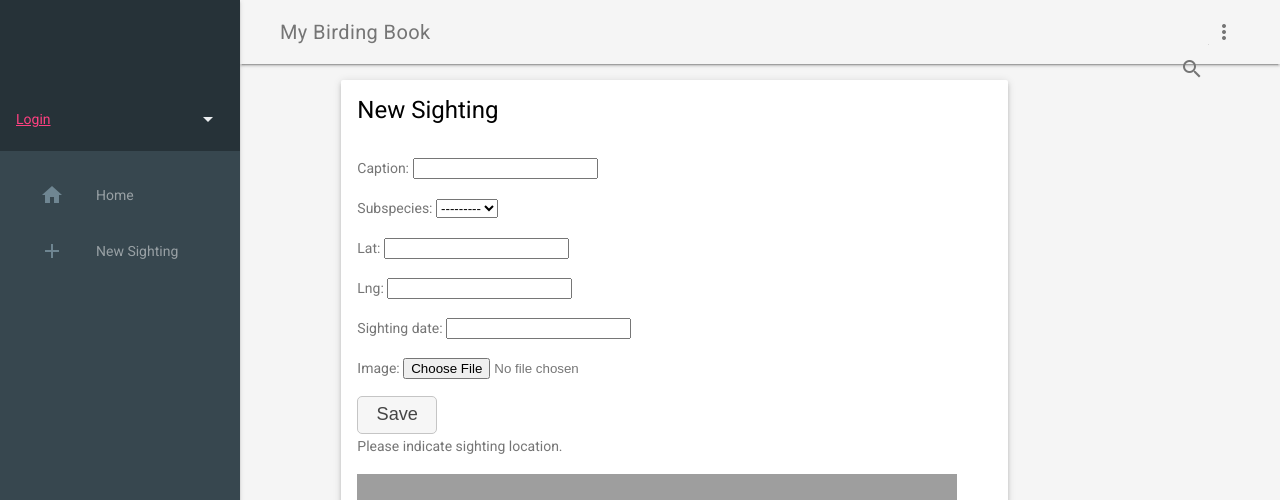
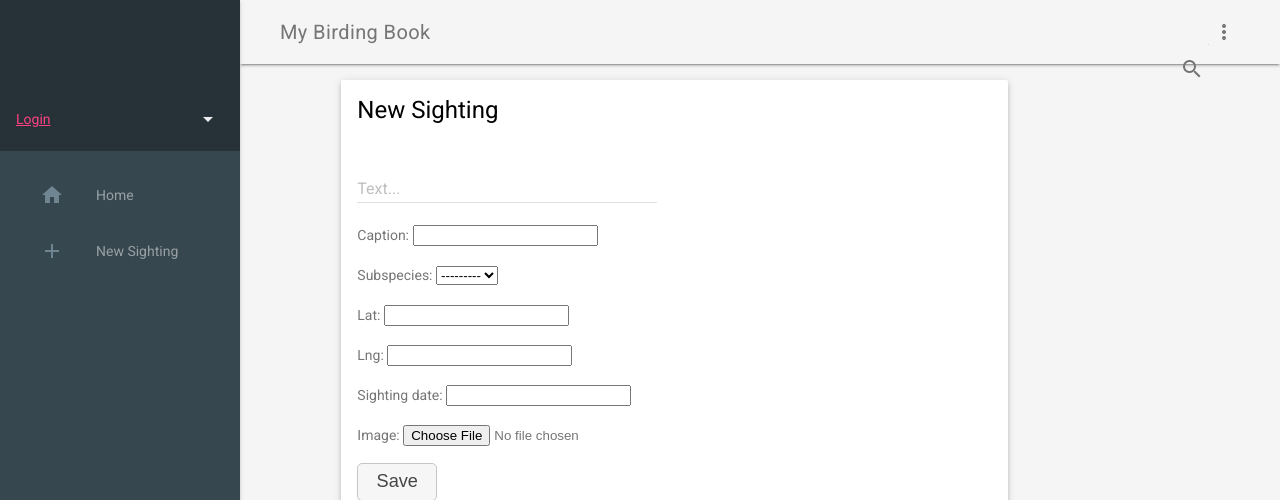
Before and after one commit to jefferythewind/theBirdingBook, a Django app: page /new_sighting/ in a window 1280 px wide. Shown: the top 500 px of the page. Run offline with Django 3.2, Linux system fonts and the light colour scheme; data that the repository does not hold is empty; a map, chart or similar area stays blank; some libraries are stand-ins or nearby versions; grey boxes are pictures that could not be loaded.

Commit message:
added dynamic text field

```diff
--- a/birds/templates/birds/new_sighting.html
+++ b/birds/templates/birds/new_sighting.html
@@ -15,9 +15,17 @@
 					<h2 class="mdl-card__title-text">New Sighting </h2>
 				</div>
 				<div class="mdl-card__supporting-text news-text">
+					<form action="#">
+					  <div class="mdl-textfield mdl-js-textfield mdl-textfield--floating-label">
+					    <input class="mdl-textfield__input" type="text" id="sample3">
+					    <label class="mdl-textfield__label" for="sample3">Text...</label>
+					  </div>
+					</form>
 					<form action="" method="post" enctype="multipart/form-data">{% csrf_token %}
 						{{ form.as_p }}
+
 						<input id="save_button" type="submit" value="Save" />
+
 					</form>
 					<div id="msg"><p>Please indicate sighting location.</p></div>
 					<div id="map"></div>
```
